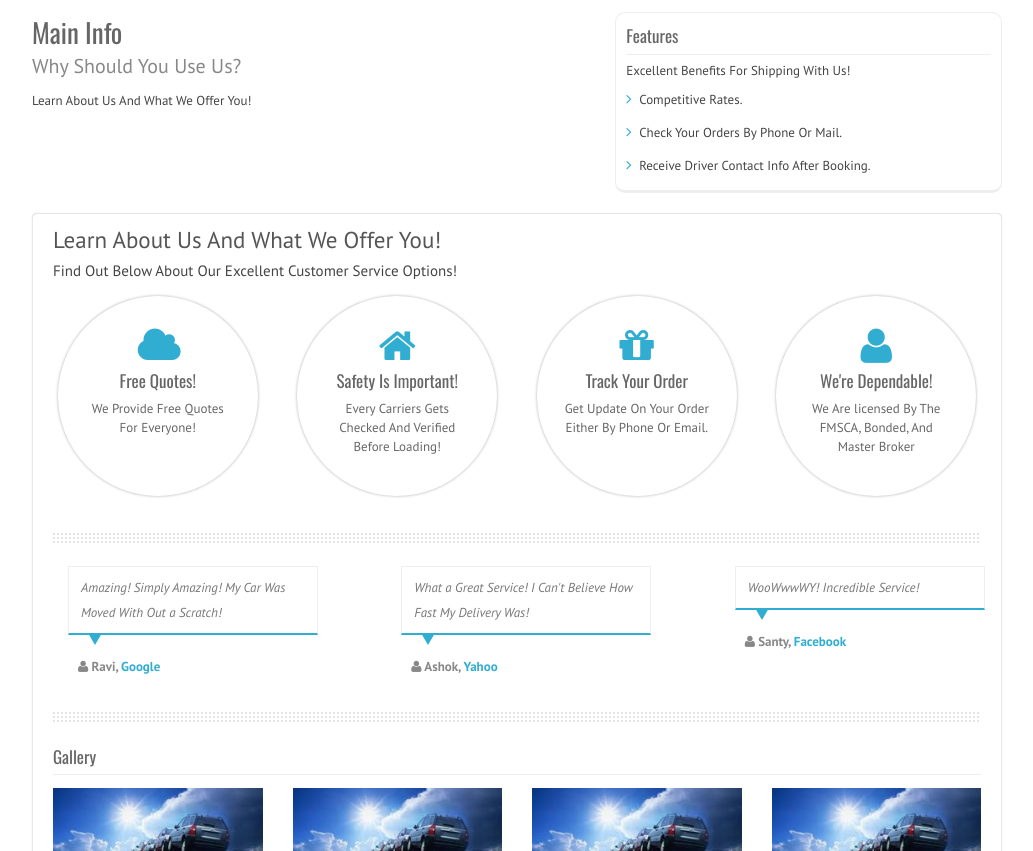
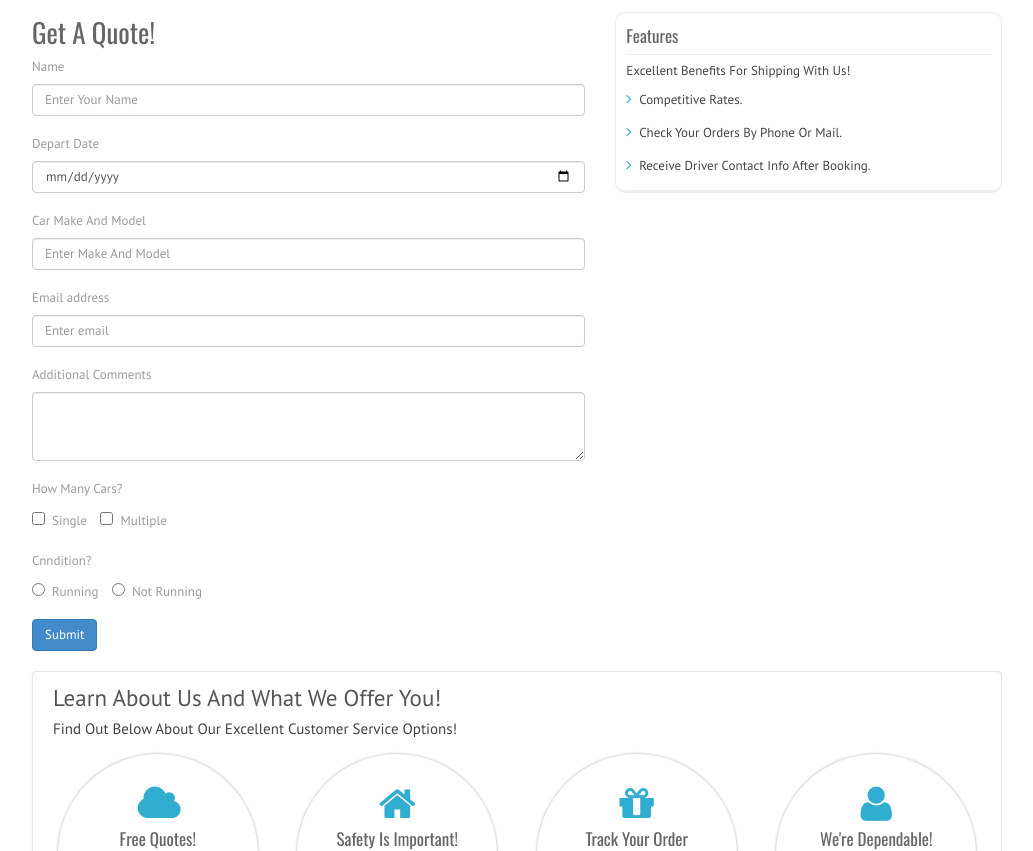
Before and after one commit to mikielabdullah/Yena-new, a plain HTML site: page theme/index.html in a window 1280 px wide. Shown: the part 711-1562 px from the top of the page, without its empty margins (123-1156 px from the left). Drawn offline with nearby package versions, Linux system fonts and the light colour scheme.

Commit message:
Form Addition

```diff
--- a/theme/index.html
+++ b/theme/index.html
@@ -319,9 +319,61 @@
 				  <div class="row">
 					<div class="col-md-7">
 
-					  <h2>Main Info</h2>
-					  <p class="main-meta">Why Should You Use Us?</p>
-					  <p>Learn About Us And What We Offer You!<a href="#"></a> <strong></strong></p>
+					  <h2>Get A Quote!</h2>
+					   <form method="POST" action="http://forms.brace.io/MikielAbdullah@gmail.com">
+
+        <div class="form-group">
+            <label for="exampleInputName">Name</label>
+            <input name="name" type="name" class="form-control" id="exampleInputName" placeholder="Enter Your Name">
+        </div>
+
+          <div class="form-group">
+            <label for="exampleInputName">Depart Date</label>
+            <input name="date" type="date" class="form-control" id="exampleInputName" placeholder="Enter When you want to ship it">
+        </div>
+
+            <div class="form-group">
+            <label for="exampleInputName">Car Make And Model</label>
+            <input name="name" type="name" class="form-control" id="exampleInputName" placeholder="Enter Make And Model">
+        </div>
+
+        <div class="form-group">
+            <label for="exampleInputEmail1">Email address</label>
+            <input name="_replyto" type="email" class="form-control" id="exampleInputEmail1" placeholder="Enter email">
+        </div>
+
+        <div class="form-group">
+            <label for="exampleTextArea">Additional Comments</label>
+            <textarea name="message" class="form-control" rows="3"></textarea>
+        </div>
+
+        <div class="form-group">
+            <label>How Many Cars?</label><br />
+
+            <label class="checkbox-inline">
+                <input name="choose" type="checkbox" id="inlineCheckbox1" value="option1"> Single
+            </label>
+            <label class="checkbox-inline">
+                <input name="choose" type="checkbox" id="inlineCheckbox2" value="option2"> Multiple
+            </label>
+
+        </div>
+
+        <div class="form-group">
+            <label>Cnndition?</label><br />
+
+            <label class="radio-inline">
+                <input name="pick" type="radio" id="inlineCheckbox1" value="option1"> Running
+            </label>
+            <label class="radio-inline">
+                <input name="pick" type="radio" id="inlineCheckbox2" value="option2"> Not Running
+            </label>
+
+        </div>
+
+        <button type="submit" class="btn btn-primary">Submit</button>
+
+    </form>
 					</div>
 
 					<div class="col-md-5">
```
